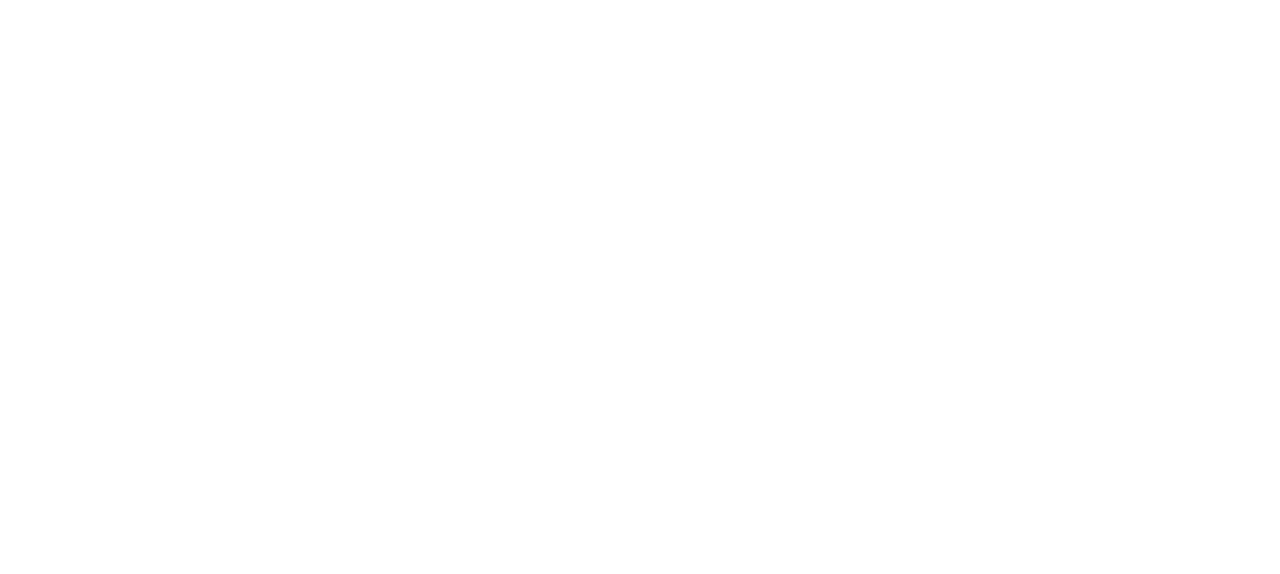
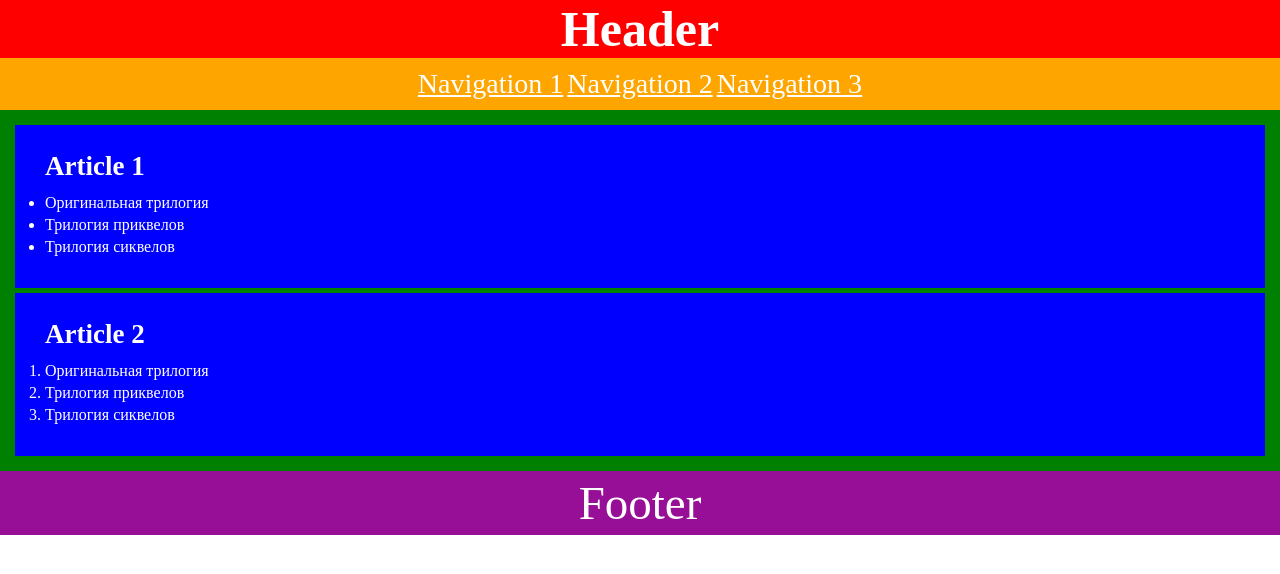
Before and after one commit to js-tasks-ru/htmlcss-20240216_lia-gorodnicheva, a website: page 02-dz0/01-semantic-mockup/solution.html in a window 1280 px wide. Drawn offline with Linux system fonts and the light colour scheme.

Commit message:
add solution for 02dz0/01-semantic-mockup

```diff
--- a/02-dz0/01-semantic-mockup/solution.html
+++ b/02-dz0/01-semantic-mockup/solution.html
@@ -1,4 +1,89 @@
 <!DOCTYPE html>
 <html lang="ru">
     <!-- Ваше решение -->
+    <head>
+        <meta charset="utf-8">
+        <title>Семантическая разметка страницы</title>
+    </head>
+    <body>
+        <header>
+            <h1>Header</h1>
+			<nav>
+				<a href="#">Navigation 1</a>
+				<a href="#">Navigation 2</a>
+				<a href="#">Navigation 3</a>
+			</nav>
+        </header>
+		<main>
+			<article>
+				<h2>Article 1</h2>
+				<ul>
+					<li>Оригинальная трилогия</li>
+					<li>Трилогия приквелов</li>
+					<li>Трилогия сиквелов</li>
+				</ul>
+			</article>
+			<article>
+				<h2>Article 2</h2>
+				<ol>
+					<li>Оригинальная трилогия</li>
+					<li>Трилогия приквелов</li>
+					<li>Трилогия сиквелов</li>
+				</ol>
+			</article>
+		</main>
+		<footer>
+			<p>Footer</p>
+		 </footer>
+    </body>
 </html>
+<style>
+	header {
+	text-align: center;
+	color: #ffffff;
+  	}
+  	h1 {
+		background-color: red;
+		font-size: 50px;
+		vertical-align: top;
+	}
+	nav {
+		background-color: orange;
+		vertical-align: top;
+		padding: 10px;
+	}
+	a {
+		font-size: 28px;
+		color: #ffffff;
+		text-decoration: underline;
+	}
+	main {
+		background-color: green;
+		padding: 10px;
+	}
+	article {
+		background-color: blue;
+		padding: 30px;
+		margin: 5px;
+		color: #ffffff;
+		line-height: 22px;
+	}
+	h2 {
+		padding-bottom: 15px;
+		font-size: 27px;
+	}
+	li {
+		font-size: 16px;
+	}
+	footer {
+		background-color: rgb(151, 15, 151);
+		text-align: center;
+		padding: 5px;
+		color: #ffffff;
+		font-size: 47px;
+	}
+	*{
+    margin:0;
+    padding:0;
+	}
+</style>
```
